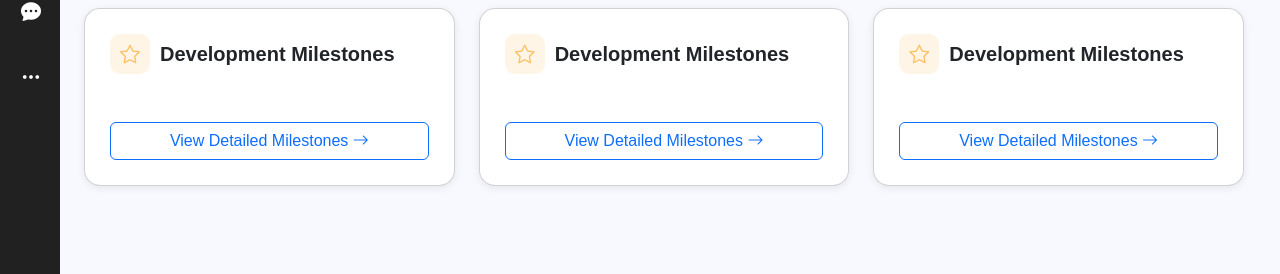
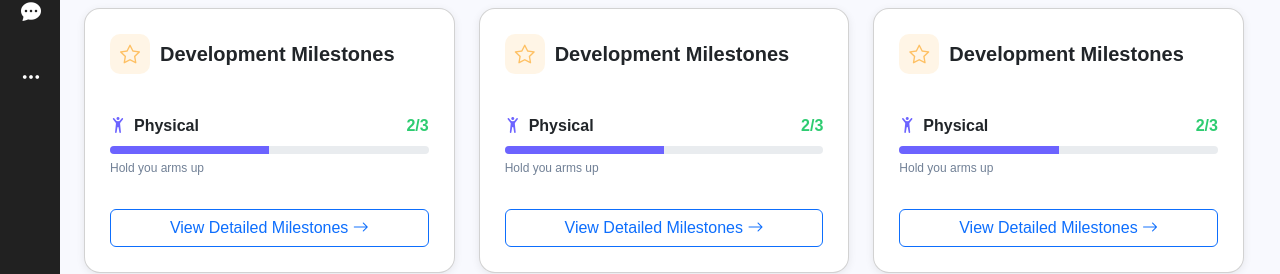
Before and after one commit to nichelleis/Bambinoo, a React (Vite) app in the folder frontend/: page /parent in a window 1280 px wide. Shown: the part 433-707 px from the top of the page. Built offline with nearby package versions, Linux system fonts and the light colour scheme; no server answers.

Commit message:
Created and styled a milestone progress card to show the catagory, completed milestones of that catagory from the total and a example milestone description

```diff
--- a/frontend/src/parent/Components/MilestoneSummary.jsx
+++ b/frontend/src/parent/Components/MilestoneSummary.jsx
@@ -12,6 +12,38 @@ function DevelopmentMilestonesCard() {
         </div>
       </div>
       <br />
+      <div className="milestone-category mb-4">
+        <div className="d-flex justify-content-between align-items-center mb-2">
+          <span>
+            <i
+              className="bi bi-person-arms-up"
+              style={{ color: "var(--primary)", marginRight: 8 }}
+            ></i>
+            <strong>Physical</strong>
+          </span>
+          <span style={{ color: "var(--success)", fontWeight: 600 }}>2/3</span>
+        </div>
+
+        <div className="progress" style={{ height: 8, borderRadius: 10 }}>
+          <div
+            className="progress-bar"
+            style={{
+              width: `50%`,
+              background: "var(--primary)",
+            }}
+          ></div>
+        </div>
+
+        <div
+          style={{
+            fontSize: 12,
+            color: "var(--text-muted)",
+            marginTop: 5,
+          }}
+        >
+          Hold you arms up
+        </div>
+      </div>
 
       <button className="btn btn-outline-primary w-100 mt-2">
         View Detailed Milestones <i className="bi bi-arrow-right"></i>
```
